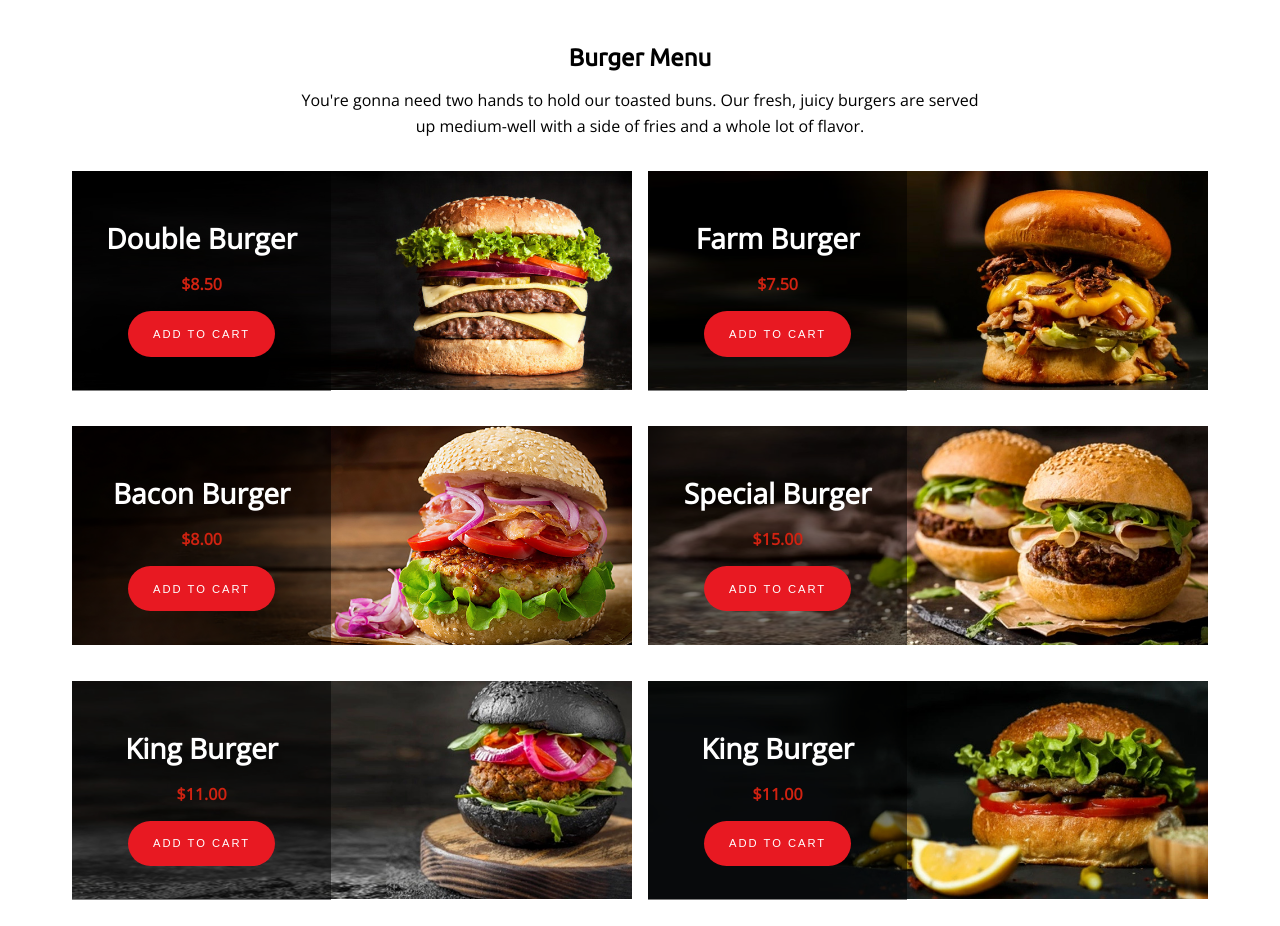
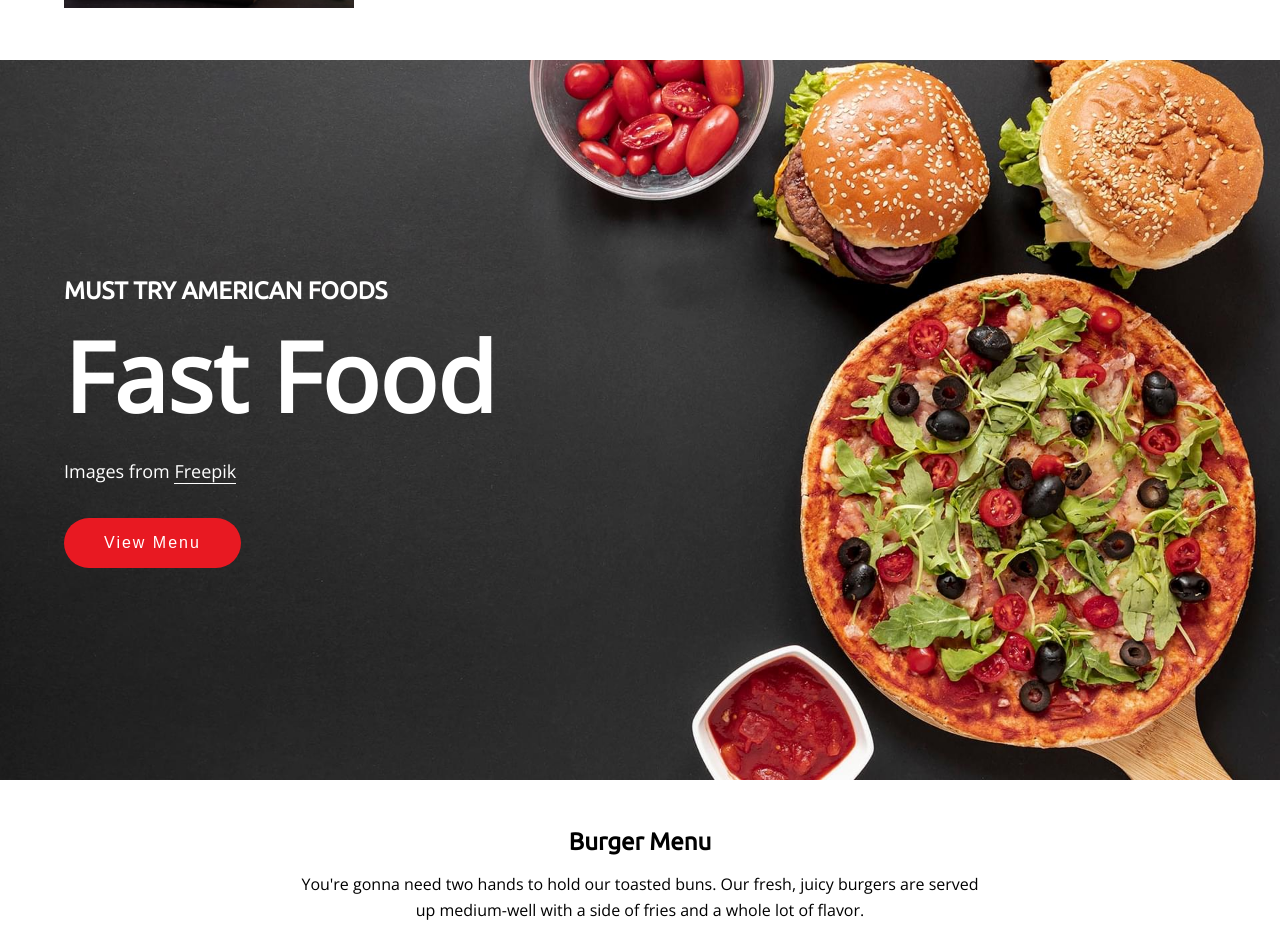
Before and after one commit to muneebulhassanpak/Dining-website, a plain HTML site: page index.html in a window 1280 px wide. Shown: the part 1112-2038 px from the top of the page. Drawn offline with nearby package versions, Linux system fonts and the light colour scheme.

Commit message:
FullScreen About Burger Section Added

```diff
--- a/CSS/style.css
+++ b/CSS/style.css
@@ -28,8 +28,6 @@ header {
     padding: 0 1rem;
     margin: 2rem 0rem;
 }
-
-
 .hamburgericon {
     width: 25px;
     aspect-ratio: 1;
@@ -91,6 +89,8 @@ header {
 }
 
 /* HEADER SECTION  */
+
+/* MAIN SECTION  STARTS HERE  */
 .main {
   display: flex;
   justify-content: space-around;
@@ -164,10 +164,14 @@ p {
   transform: rotateX(180deg);
 }
 
+/* MAIN SECTION  ENDS HERE  */
+
+
 /* DISHES SECTION STARTS HERE  */
 .dishes {
   display: flex;
   justify-content: space-between;
+  margin: min(4%,3rem) 0rem;
   align-items: center;
   flex-direction: column;
   flex-wrap: wrap;
@@ -406,6 +410,54 @@ footer{
 }
 /* FOOTER ENDS HERE  */
 
+
+/* FULL SCREEN BURGER STARTS HERE  */
+.fullscreenimage
+{
+  background: url('../images/3007283.jpg');
+  width: 100vw;
+  max-width: 100%;
+  height: 90vh;
+  background-position: center;
+  background-size: cover;
+  color: white;
+  padding:2rem 1rem;
+}
+.burgertextwrapper
+{
+
+  max-width: 620px;
+  height: 100%;
+  /* background-color: aqua; */
+  display: flex;
+  justify-content: flex-start;
+  align-items: center;
+}
+.abovetext
+{
+  position: relative;
+  /* background-color: rebeccapurple; */
+  padding:2rem 0rem;
+  /* top: 50%; */
+}
+.fastfood
+{
+  font-family: var(--ff-open-sans);
+  font-size: 3rem;
+}
+.musttry
+{
+  font-family: var(--ff-ubuntu);
+  font-size: 1.5rem;
+  line-height: 1.6;
+  /* padding: 1rem 0rem; */
+}
+.aider
+{
+  font-size: 1rem;
+}
+/* FULL SCREEN BURGER ENDS HERE  */
+
 /* MEDIA QUERIES ********************* */
 
 @media (min-width: 340px) {
@@ -434,8 +486,10 @@ footer{
 .cart-btn{
     padding: 1em 1.4em;
 }
+
 }
 @media (min-width: 768px) {
+  .fastfood{font-size: 4rem;}
   .about-us
   {
         flex-direction: row;
@@ -463,6 +517,7 @@ footer{
 }
 
 @media (min-width: 1024px) {
+  .fastfood{font-size: 6rem;}
     .footerwrapper{flex-direction: row;}
   .blob {
     max-width: 600px;
@@ -501,4 +556,5 @@ footer{
   {
    margin: 3rem 0rem 1rem 0rem;
   }
+  .fullscreenimage{padding: 1rem 4rem;}
 }
--- a/index.html
+++ b/index.html
@@ -63,6 +63,25 @@
             <div class="fourth"><img src="images/tortilla-wrap-with-falafel-fresh-salad-vegan-tacos-vegetarian-healthy-food_2829-6193.jpg" alt="" class="four combine"></div>
         </a>
     </section>
+
+
+    <!-- FULL SCREEEN BURGER SECTION  STARTS HERE-->
+
+   <section class="fullscreenimage">
+    <div class="burgertextwrapper">
+    <div class="abovetext">
+        <h3 class="musttry">MUST TRY AMERICAN FOODS</h3>
+        <h2 class="fastfood">Fast Food</h2>
+        <p>Images from <a href="" class="main-links extra"> Freepik</a></p>
+        <button class="view-menu aider">View Menu</button>
+    </div>
+</div>
+   </section>
+
+
+    <!-- FULL SCREEEN BURGER SECTION  ENDS HERE-->
+
+
 
     <section class="burgerz-section">
       <div class="burger-top">
```
Lines whose indentation alone changed are shown as unchanged.
